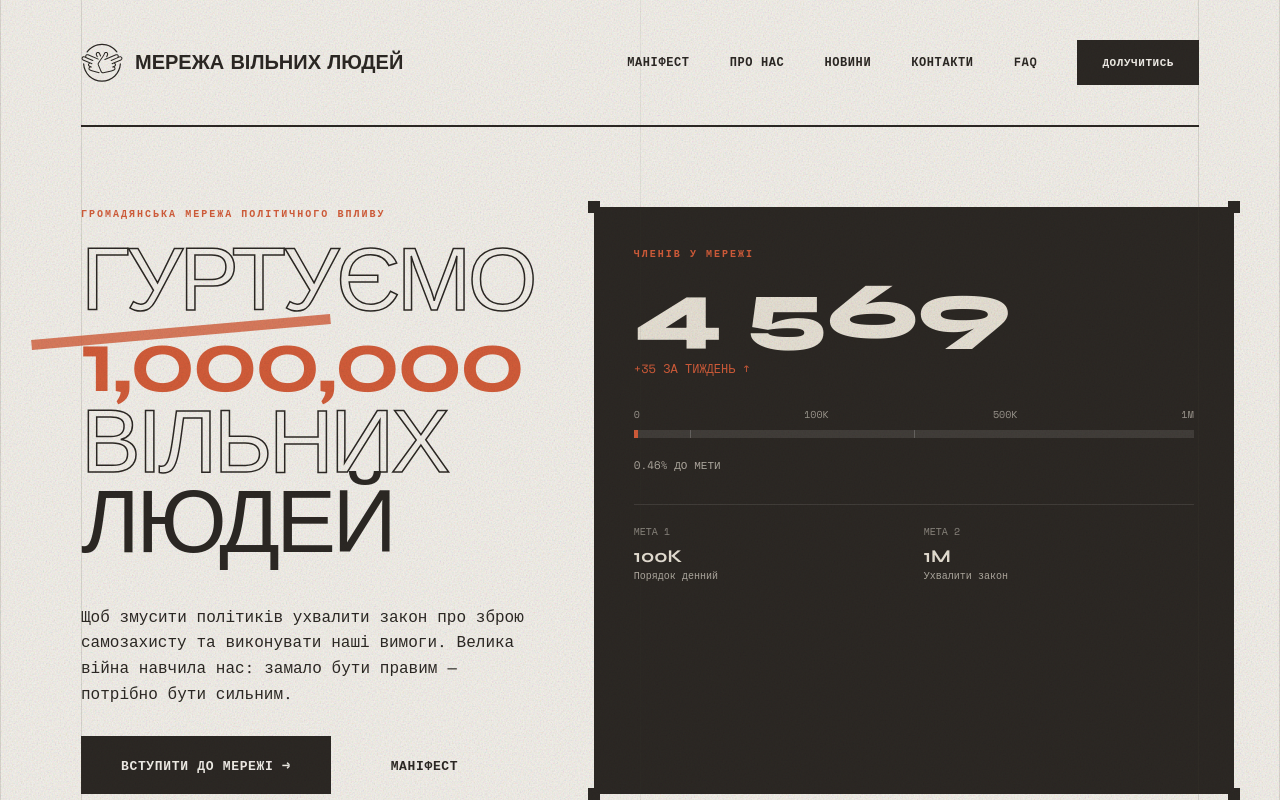
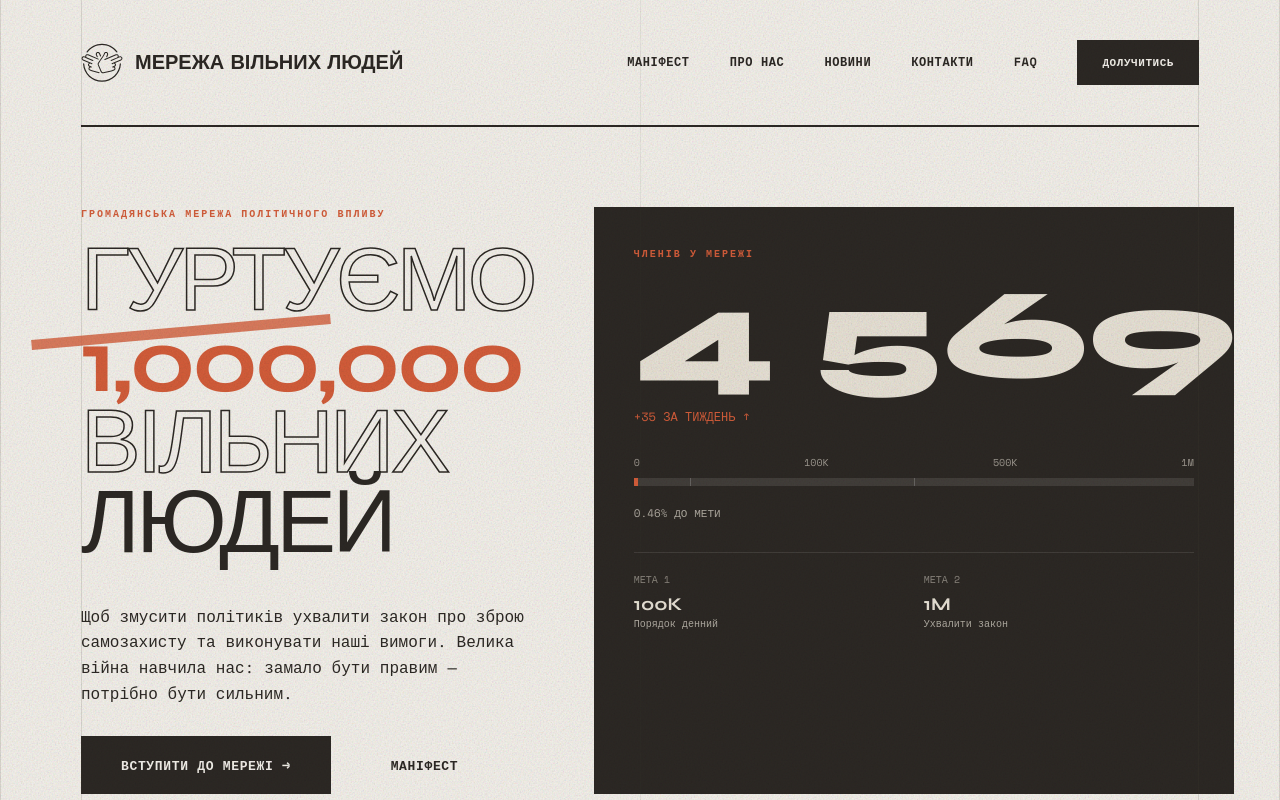
Before and after one commit to ailubes/veterans-orden, a Next.js app: page / in a window 1280 px wide. Shown: the top 800 px of the page. Built offline with nearby package versions, Linux system fonts and the light colour scheme.

Commit message:
Apply final hero section refinements
- Add overflow: hidden to counter card
- Update counter font to clamp(56px, 10vw, 130px)

🤖 Generated with [Claude Code](https://claude.com/claude-code)

Co-Authored-By: Claude Opus 4.5 <noreply@anthropic.com>

```diff
--- a/src/components/sections/hero.tsx
+++ b/src/components/sections/hero.tsx
@@ -145,6 +145,7 @@ export function Hero() {
           position: 'relative',
           width: '640px',
           maxWidth: '100%',
+          overflow: 'hidden',
         }}
       >
         <div className="joint" style={{ top: '-6px', left: '-6px' }} />
@@ -159,7 +160,7 @@ export function Hero() {
         <div
           className="syne"
           style={{
-            fontSize: 'clamp(56px, 8vw, 80px)',
+            fontSize: 'clamp(56px, 10vw, 130px)',
             fontWeight: 800,
             lineHeight: 1,
             marginBottom: '10px',
```
